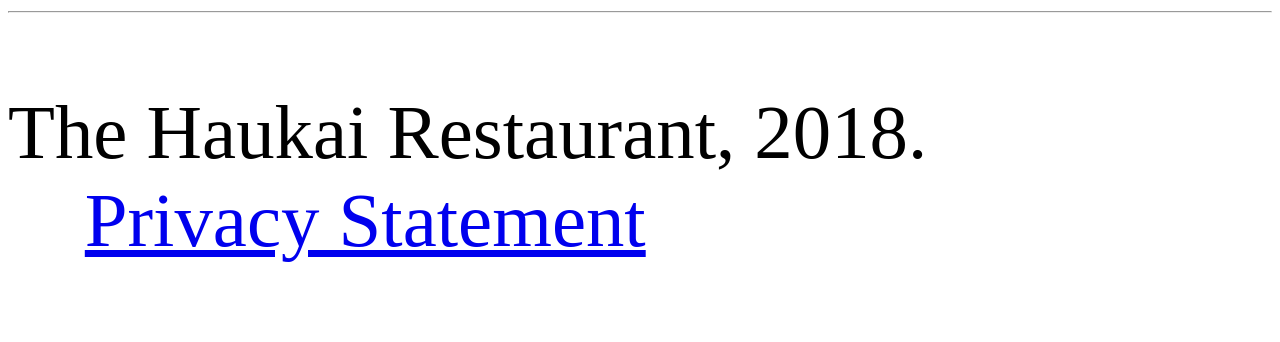
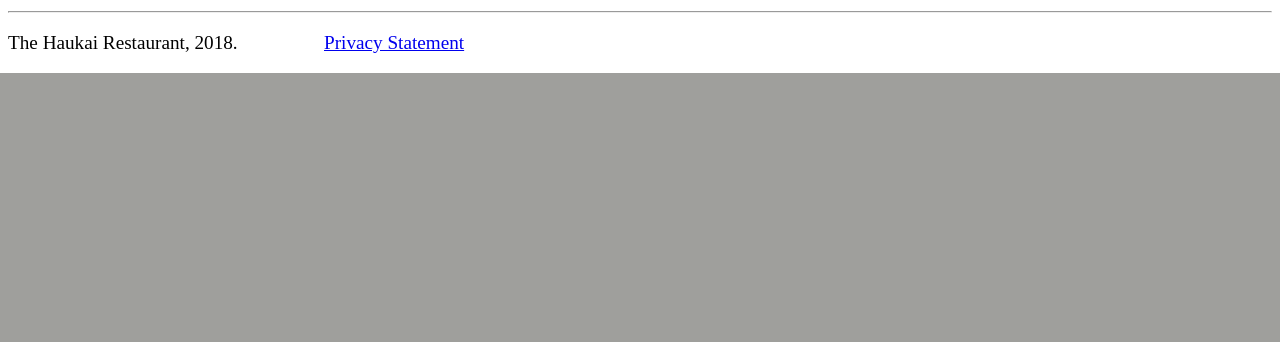
Before and after one commit to CeliaEva98/CeliaEva98.github.io, a PHP site: page /reservations.html in a window 1280 px wide. Shown: the part 1752-2094 px from the top of the page. After the commit the page ends 1825 px from the top, so only its background shows below. Run offline with PHP 8.4, Linux system fonts and the light colour scheme.

Commit message:
footer changes

```diff
--- a/styles/styles.css
+++ b/styles/styles.css
@@ -525,5 +525,5 @@ h4 {
 .footerres {
     background-color: white;
     text-align: left;
-    font-size: 6vw;
+    font-size: 1.5vw;
 }
```
Also changed, not shown: README.md.
